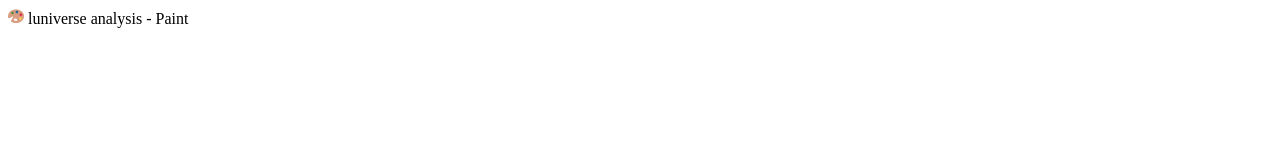
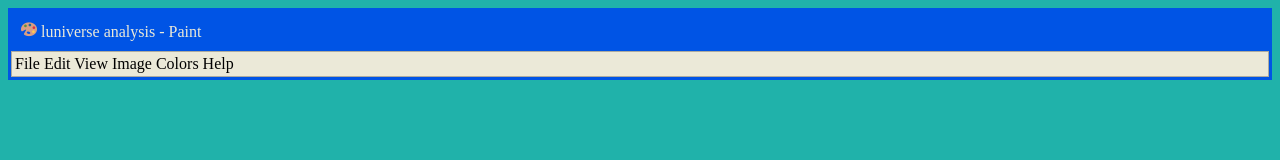
Before and after one commit to TrungPHuynh/TrungPHuynh.github.io, a plain HTML site: page index.html in a window 1280 px wide. Drawn offline with Linux system fonts and the light colour scheme.

Commit message:
Update index.html

```diff
--- a/index.html
+++ b/index.html
@@ -12,12 +12,33 @@
         <link rel="icon" type="image/png" sizes="32x32" href="/favicon-32x32.png">
         <link rel="icon" type="image/png" sizes="16x16" href="/favicon-16x16.png">
         <link rel="manifest" href="/site.webmanifest">
+
+        <style>
+            .container {
+                display: grid;
+                background-color: #ebe9d8;
+                border: 3px solid #0054e5;
+                border-collapse: collapse;
+                padding: 0px;
+            }
+            div {
+                padding: 3px;
+            }
+        </style>
     </head>
 
-    <body>
-        <area>
-            <img src="favicon-16x16.png" style="display: inline;">
-            <p style="display: inline;"> luniverse analysis - Paint </p>
-        </area>
+    <body style="background-color: lightseagreen;">
+        <div class="container">
+            <div style="color: #ebe9d8;
+                background-color: #0054e5;
+                padding: 10px;">
+                <img src="favicon-16x16.png" alt="Paint Icon">
+                luniverse analysis - Paint
+            </div>
+            <div style="border: 1px solid #acaba0">
+                File Edit View Image Colors Help
+            </div>
+
+        </div>
     </body>
 </html>
```
